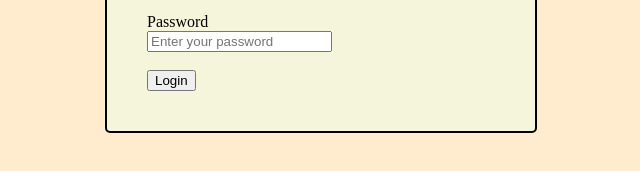
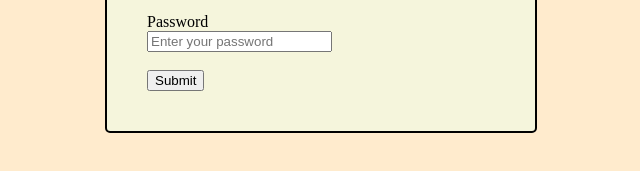
Before and after one commit to omkatekar/Web, a plain HTML site: page index.html in a window 1280 px wide. Shown: the part 289-460 px from the top of the page, 319-959 px from the left. Drawn offline with Linux system fonts and the light colour scheme.

Commit message:
Update index.html

```diff
--- a/index.html
+++ b/index.html
@@ -22,7 +22,10 @@
                 <input type="password" id="password" name="password" placeholder="Enter your password" required>
             </div>
             <br>
-            <button type="submit" id="loginbtn" onclick="navitohome()">Login</button>
+            <a href="home.html">
+    <button>Submit</button>
+</a>
+<!--             <button type="submit" id="loginbtn" onclick="navitohome()">Login</button> -->
         </form>
     </div>
 </body>
```
